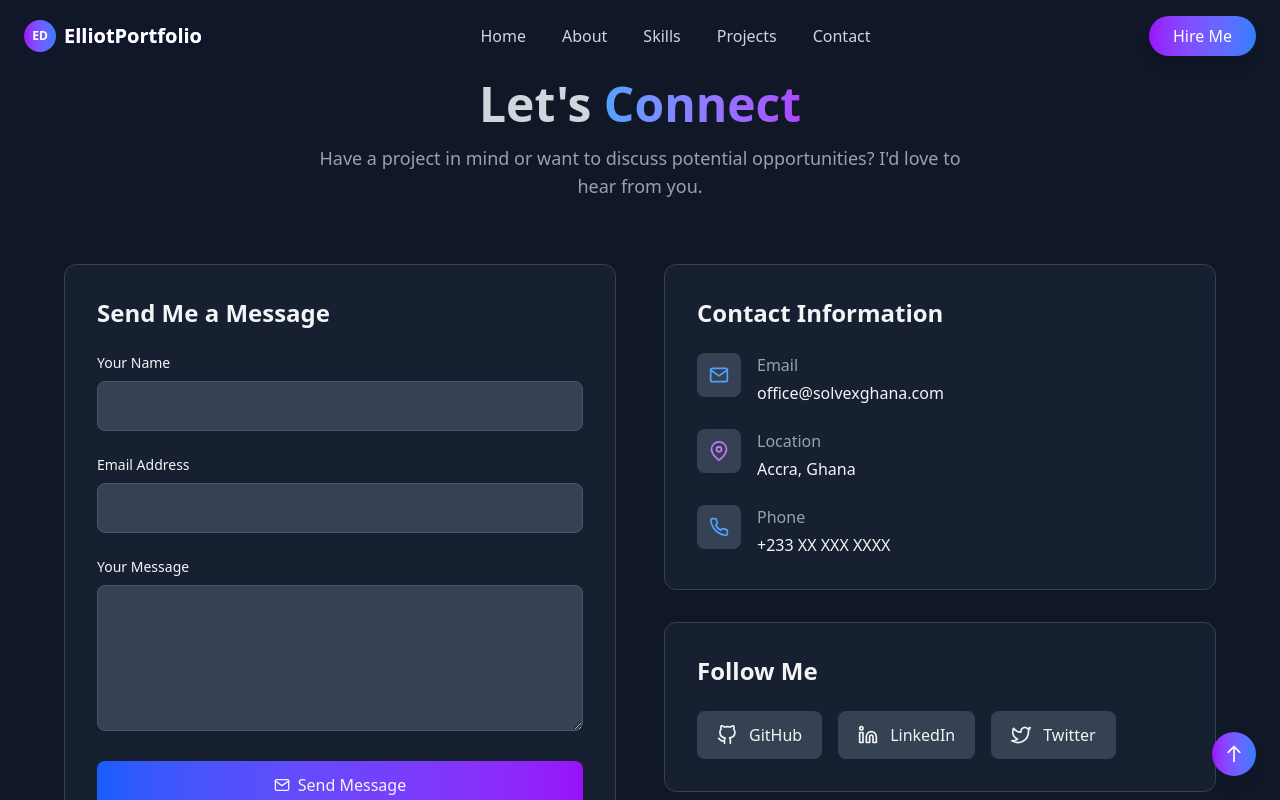
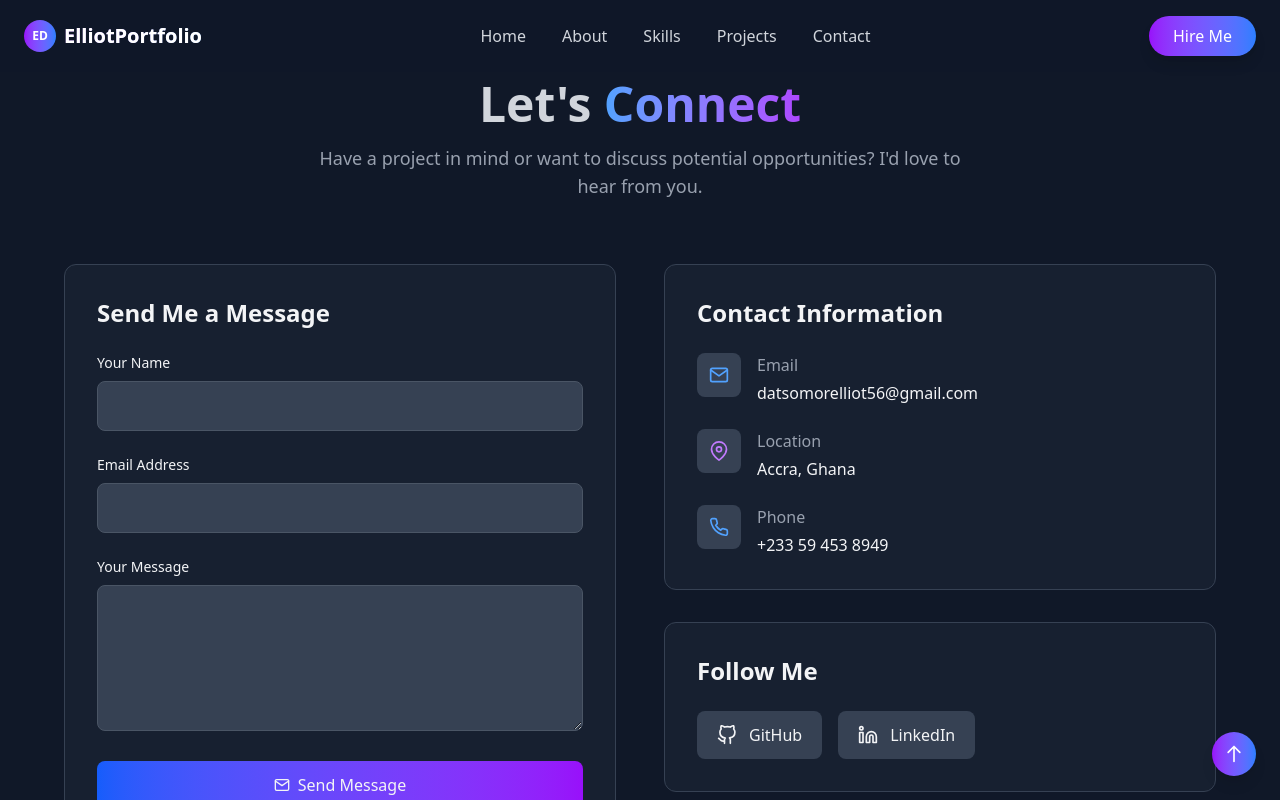
Before and after one commit to BossEl-566/My-portfolio, a React (Vite) app: page /contact in a window 1280 px wide. Shown: the top 800 px of the page. Built offline with nearby package versions, Linux system fonts and the light colour scheme.

Commit message:
feat: update About, Contact, Projects, and Skills pages with new experiences, contact details, and enhanced functionality

```diff
--- a/src/pages/About.jsx
+++ b/src/pages/About.jsx
@@ -186,6 +186,12 @@ const About = () => {
           <div className="space-y-8">
             {[
   {
+    role: "Intern",
+    company: "ECG (Central Region)",
+    period: "2024 - 2025",
+    description: "Assisted in various IT projects, gaining hands-on experience in software development and system administration."
+  },
+  {
     role: "Full Stack Developer",
     company: "FOGA.",
     period: "2024 - Present",
@@ -204,12 +210,13 @@ const About = () => {
     description: "Assisted in the development of mobile applications using React Native. Participated in code reviews and contributed to the app's architecture."
   },
   {
-                role: "Intern",
-                company: "ECG (Central Region)",
-                period: "2024 - 2025",
-                description: "Assisted in various IT projects, gaining hands-on experience in software development and system administration."
+    role: "Bible Club Coordinator",
+    company: "Scripture Union Ghana (Central Region)",
+    period: "2019 - 2022",
+    description: "Organized and led Bible study sessions, fostering a community of faith and learning among students. Developed leadership and organizational skills."
   }
-            ].map((exp, index) => (
+]
+.map((exp, index) => (
               <motion.div
                 key={index}
                 initial={{ opacity: 0, x: index % 2 === 0 ? -50 : 50 }}
--- a/src/pages/Contact.jsx
+++ b/src/pages/Contact.jsx
@@ -1,5 +1,5 @@
 import { motion } from "framer-motion";
-import { FiMail, FiMapPin, FiPhone, FiGithub, FiLinkedin, FiTwitter } from 'react-icons/fi';
+import { FiMail, FiMapPin, FiPhone, FiGithub, FiLinkedin } from 'react-icons/fi';
 import { useState } from 'react';
 
 const Contact = () => {
@@ -164,7 +164,7 @@ const Contact = () => {
                       href="mailto:office@solvexghana.com"
                       className="text-gray-100 hover:text-blue-400 transition-colors"
                     >
-                      office@solvexghana.com
+                      datsomorelliot56@gmail.com
                     </a>
                   </div>
                 </div>
@@ -189,7 +189,7 @@ const Contact = () => {
                       href="tel:+1234567890"
                       className="text-gray-100 hover:text-blue-400 transition-colors"
                     >
-                      +233 XX XXX XXXX
+                      +233 59 453 8949
                     </a>
                   </div>
                 </div>
@@ -202,7 +202,7 @@ const Contact = () => {
 
               <div className="flex flex-wrap gap-4">
                 <motion.a
-                  href="https://github.com/yourusername"
+                  href="https://github.com/BossEl-566"
                   target="_blank"
                   rel="noopener noreferrer"
                   whileHover={{ y: -3 }}
@@ -212,23 +212,13 @@ const Contact = () => {
                 </motion.a>
 
                 <motion.a
-                  href="https://linkedin.com/in/yourusername"
+                  href="https://www.linkedin.com/in/elliot-datsomor-972360216/"
                   target="_blank"
                   rel="noopener noreferrer"
                   whileHover={{ y: -3 }}
                   className="flex items-center gap-3 px-5 py-3 bg-gray-700 rounded-lg hover:bg-gray-600 transition-colors"
                 >
                   <FiLinkedin className="text-xl" /> LinkedIn
-                </motion.a>
-
-                <motion.a
-                  href="https://twitter.com/yourusername"
-                  target="_blank"
-                  rel="noopener noreferrer"
-                  whileHover={{ y: -3 }}
-                  className="flex items-center gap-3 px-5 py-3 bg-gray-700 rounded-lg hover:bg-gray-600 transition-colors"
-                >
-                  <FiTwitter className="text-xl" /> Twitter
                 </motion.a>
               </div>
             </div>
--- a/src/pages/Projects.jsx
+++ b/src/pages/Projects.jsx
@@ -155,9 +155,16 @@ const Projects = () => {
   whileHover={{ y: -3 }}
   whileTap={{ scale: 0.98 }}
   className="px-6 py-3 bg-gradient-to-r from-blue-600 to-purple-600 rounded-lg font-medium"
+  onClick={() => {
+    const phoneNumber = "233594538949";
+    const message = "Hello, I’d like to get in touch with you!";
+    const url = `https://wa.me/${phoneNumber}?text=${encodeURIComponent(message)}`;
+    window.open(url, "_blank");
+  }}
 >
   Get In Touch
 </motion.button>
+
           </div>
         </motion.div>
       </div>
--- a/src/pages/Skills.jsx
+++ b/src/pages/Skills.jsx
@@ -73,6 +73,18 @@ const Skills = () => {
         { name: "AWS Basics", level: 72 },
         { name: "Testing", level: 82 },
         { name: "Webpack", level: 80 },
+      ]
+    },
+    {
+      name: "AI & Machine Learning",
+      icon: <FiCpu className="text-3xl mb-4 text-blue-400" />,
+      skills: [
+        { name: "TensorFlow", level: 70 },
+        { name: "PyTorch", level: 65 },
+        { name: "Natural Language Processing", level: 60 },
+        { name: "Computer Vision", level: 55 },
+        { name: "Data Analysis", level: 75 },
+        { name: "Model Deployment", level: 68 },
       ]
     }
   ];
@@ -169,7 +181,7 @@ const Skills = () => {
               "Mongoose", "Prisma", "tRPC", "WebSockets", "PWA", "JWT",
               "OAuth", "Stripe API", "Google Maps API", "Three.js", "GSAP",
               "Framer Motion", "Chart.js", "React Query", "Zustand", "Vite",
-              "ESLint", "Prettier", "Jira", "Agile", "Scrum"
+              "ESLint", "Prettier", "Jira", "Agile", "Scrum",
             ].map((tech, index) => (
               <motion.div
                 key={index}
```
Lines whose indentation alone changed are shown as unchanged.
